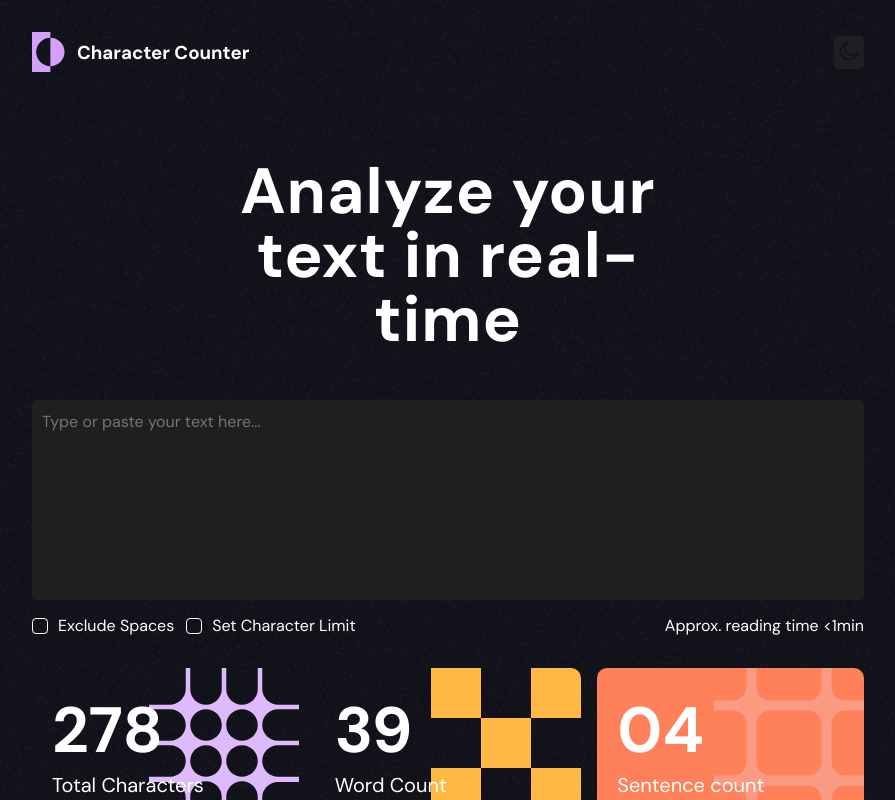
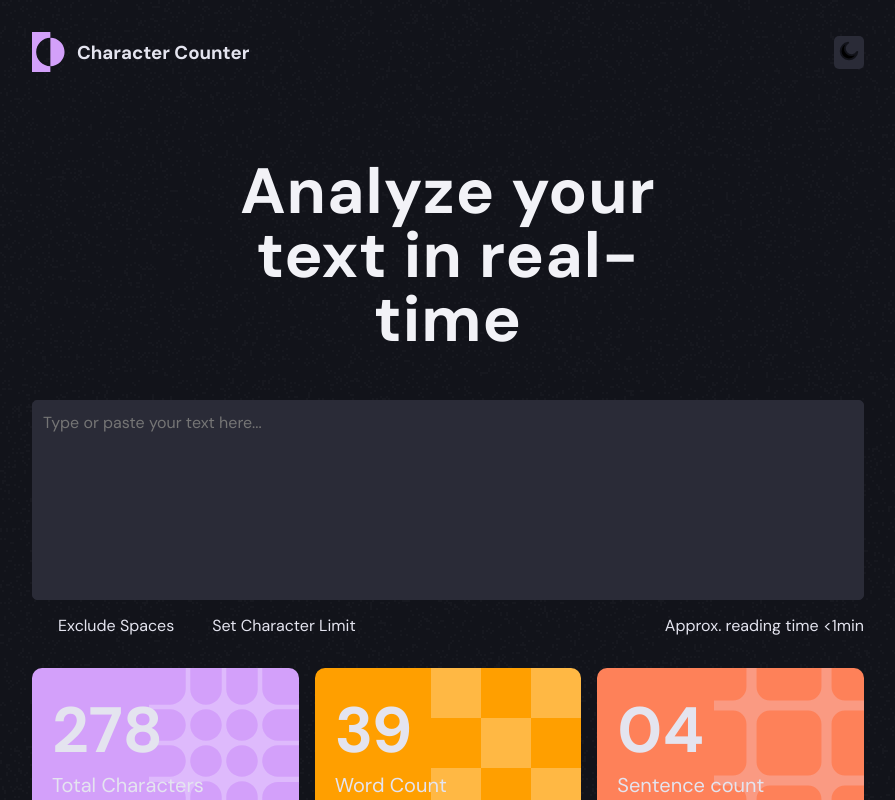
Before and after one commit to rougemeister/character-counter, a plain HTML site: page index.html in a window 1280 px wide. Both pictures are taken after a click on the element 1041 px from the left and 52 px from the top of the page. Shown: the top 800 px of the page, without its empty margins (192-1087 px from the left). Drawn offline with Linux system fonts and the light colour scheme.

Commit message:
Added darkmode

```diff
--- a/styles.css
+++ b/styles.css
@@ -13,9 +13,15 @@
     --blue-400: #D3A0FA;
     --yellow-500: #FF9F00;
     --orange-800: #DA3701;
-    --orange: #FE8159;
+    --orange-500: #FE8159;
 
     --background-img: url('./assets/images/bg-light-theme.png');
+
+
+
+/* Typography */
+    --primary-text-color: var(--neutral-900);
+    --secondary-text-color: var(--neutral-700);
 
 }
 
@@ -24,19 +30,30 @@
     padding: 0;
     margin: 0;
 }
-
+/* Darkmode */
 .darkmode {
    --background-img: url('./assets/images/bg-dark-theme.png');
-   --base-color: #1f1f22;
-   --text-color: #fff;
-   --secondary-text-color: #fff;
+   --primary-text-color: var(--neutral-100);
+   --secondary-text-color: var(--neutral-200);
+
 }
+
+.darkmode button,
+.darkmode .progress,
+.darkmode textarea {
+    background-color: var(--neutral-700);
+}
+
+.darkmode textarea{
+    border: 1px solid var(--neutral-700);
+}
+
 
 body {
     background-image: var(--background-img);
     height: 100vh;
     font-family: "DM Sans", sans-serif;
-    color: var(--text-color);
+    color: var(--secondary-text-color);
     transition: background-image 0.3s, color 0.3s;
 }
 
@@ -53,10 +70,10 @@ header {
 
 }
 
-header button {
+button {
     border: none;
     cursor: pointer;
-    background: var(--base-color);
+    background: var(--neutral-100);
     padding: 5px;
     border-radius: 5px;
 }
@@ -78,7 +95,7 @@ header button svg {
 
 .container h1 {
     font-size: 40px;
-    color: var(--text-color);
+    color: var(--primary-text-color);
     font-family: "DM Sans", sans-serif;
     text-align: center;
     line-height: 1;
@@ -92,8 +109,8 @@ textarea {
     height: 200px;
     padding: 10px;
     border-radius: 5px;
-    border: none;
-    background-color: var(--base-color);
+    border: 2px solid var(--neutral-200);
+    background-color: var(--neutral-100);
     color: var(--secondary-text-color);
     font-size: 16px;
     font-family: "DM Sans", sans-serif;
@@ -102,7 +119,8 @@ textarea {
 }
 
 textarea:focus {
-    outline: 1px solid blue;
+    outline: 1px solid var(--blue-500);
+    box-shadow: 0 0 5px 2px var(--blue-500);
 }
 
 .input-wrapper {
@@ -134,11 +152,11 @@ textarea:focus {
     background-image: url('./assets/images/pattern-character-count.svg');
     background-repeat: no-repeat;
     background-position: right;
-    background-color: var(--purple);
+    background-color: var(--blue-400);
 }
 
 .word-count {
-    background-color: var(--yellow);
+    background-color: var(--yellow-500);
     background-image: url('./assets/images/pattern-word-count.svg');
     background-repeat: no-repeat;
     background-position: right;
@@ -148,7 +166,7 @@ textarea:focus {
     background-image: url('./assets/images/pattern-sentence-count.svg');
     background-repeat: no-repeat;
     background-position: right;
-    background-color: var(--orange);
+    background-color: var(--orange-500);
 }
 
 .stat {
@@ -191,11 +209,11 @@ textarea:focus {
 .progress {
     width: 212px;
     border-radius: 100px;
-    background-color: var(--base-color);
+    background-color: var(--neutral-100);
 }
 
 .bar-visible {
-    background-color: var(--purple);
+    background-color: var(--blue-400);
     height: 12px;
     width: 30%;
     border-radius: 100px;
@@ -254,7 +272,7 @@ input[type="checkbox"] {
     display: flex;
     justify-content: center;
     align-items: center;
-    border: 1px solid var(--text-color);
+    border: 1px solid var(--neutral-900);
     border-radius: 4px;
 }
 
@@ -263,21 +281,21 @@ input[type="checkbox"]::after {
     font-weight: 1000;
     content: "\f00c";
     font-size: 12px;
-    color: var(--text-color);
+    color: var(--neutral-900);
     display: none;
 }
 
 input[type="checkbox"]:hover, input[type="checkbox"]:focus {
-    border: 1px solid var(--purple);
+    border: 1px solid var(--blue-400);
 }
 
 input[type="checkbox"]:focus {
     outline: none;
-    box-shadow: 0 0 0 2px var(--purple);
+    box-shadow: 0 0 0 2px var(--blue-400);
 }
 
 input[type="checkbox"]:checked {
-    background-color: var(--purple);
+    background-color: var(--blue-400);
 }
 
 input[type="checkbox"]:checked::after {
@@ -307,9 +325,8 @@ input[type="checkbox"]:checked::after {
     }
 
     .progress {
-        width: 100%;
+        width: 90%;
         border-radius: 100px;
-        background-color: var(--base-color);
     }
 
     .tiles {
```
